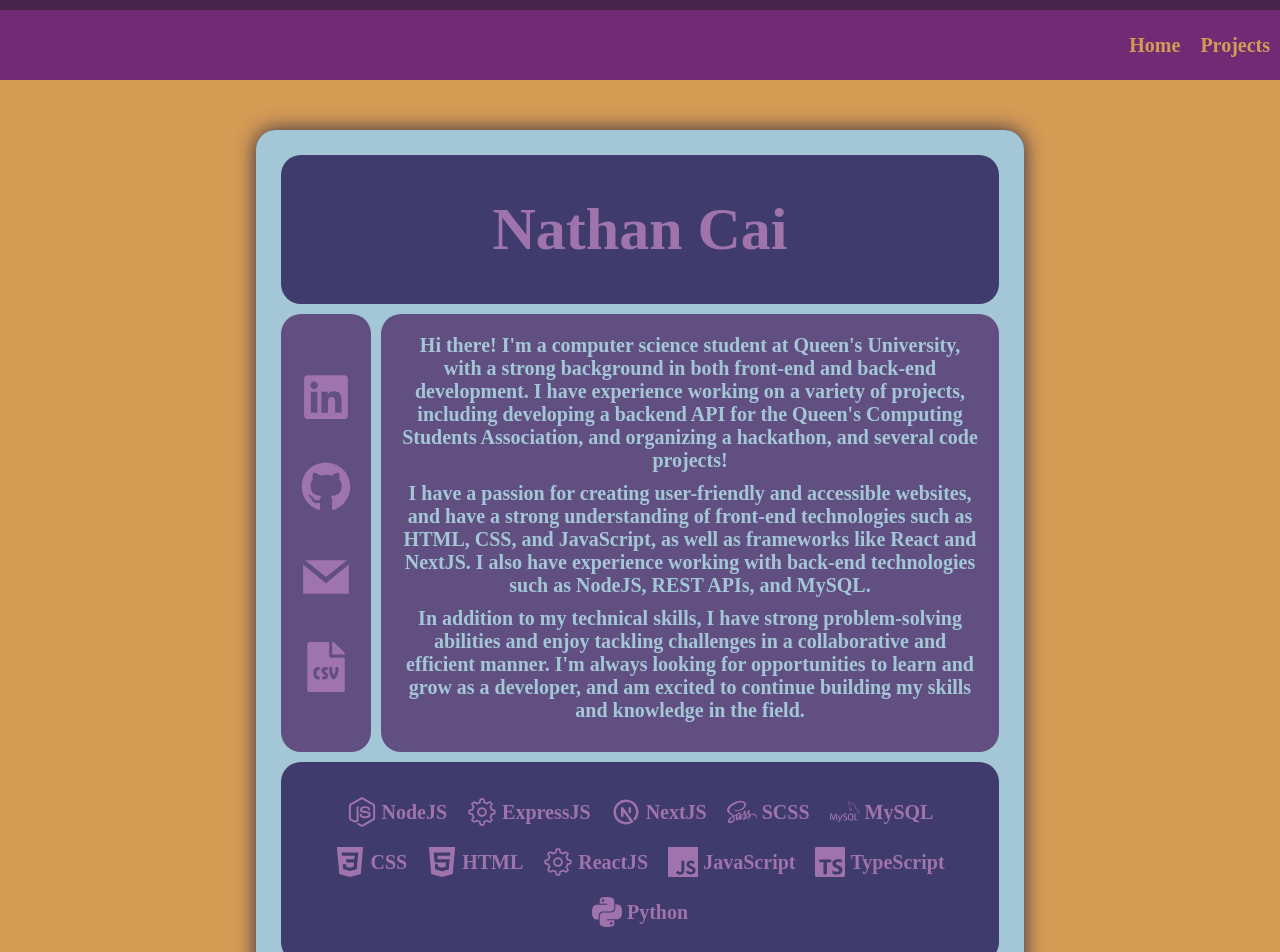
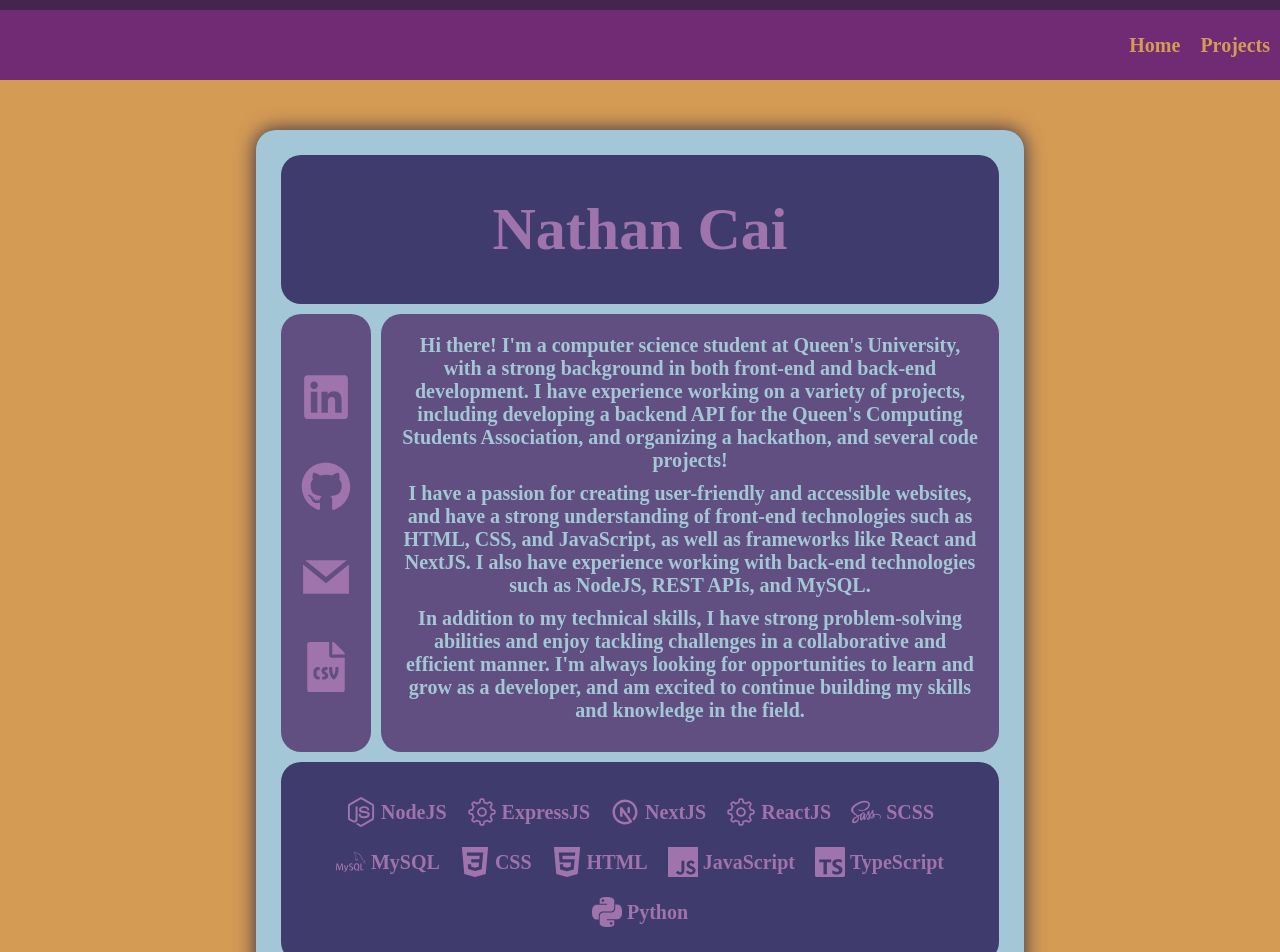
Before and after one commit to destroyer22719/portfolio, a Next.js app: page / in a window 1280 px wide. Shown: the top 952 px of the page. Built offline with nearby package versions, Linux system fonts and the light colour scheme.

Commit message:
fixed linking with the tags

```diff
--- a/app/page.tsx
+++ b/app/page.tsx
@@ -24,17 +24,17 @@ function Page() {
   }, []);
 
   const skills = [
-    "NodeJS",
-    "ExpressJS",
-    "NextJS",
-    "SCSS",
-    "MySQL",
-    "CSS",
-    "HTML",
-    "ReactJS",
-    "JavaScript",
-    "TypeScript",
-    "Python",
+    { name: "NodeJS", link: true },
+    { name: "ExpressJS", link: true },
+    { name: "NextJS", link: true },
+    { name: "ReactJS", link: false },
+    { name: "SCSS", link: true },
+    { name: "MySQL", link: true },
+    { name: "CSS", link: true },
+    { name: "HTML", link: true },
+    { name: "JavaScript", link: true },
+    { name: "TypeScript", link: true },
+    { name: "Python", link: false },
   ];
   return (
     <div className={styles["home-page"]}>
@@ -103,8 +103,9 @@ function Page() {
           <>
             {skills.map((skill, i) => (
               <TagComponent
-                tag={skill}
-                key={skill}
+                tag={skill.name}
+                key={skill.name}
+                link={skill.link}
                 size={30}
                 className={styles["home-page__skills-item"]}
                 iconClassName={styles["home-page__skills-item-icon"]}
--- a/components/ProjectCardComponent.tsx
+++ b/components/ProjectCardComponent.tsx
@@ -50,6 +50,7 @@ const ProjectCard: React.FC<Props> = ({
             iconClassName={styles["project-card__tag-icon"]}
             tag={tag}
             key={i}
+            link={true}
           />
         ))}
       </div>
--- a/components/TagComponent.tsx
+++ b/components/TagComponent.tsx
@@ -16,6 +16,7 @@ type Prop = {
   className: string;
   iconClassName: string;
   size?: number;
+  link?: boolean;
 };
 
 const TagToIcon: React.FC<{
@@ -50,12 +51,13 @@ const TagToIcon: React.FC<{
 };
 const TagComponent: React.FC<Prop> = ({
   tag,
+  link=true,
   className,
   iconClassName,
   size,
 }) => {
   return (
-    <Link href={`/projects?tag=${tag}`}>
+    <Link href={link ? `/projects?tag=${tag}` : "/projects"}>
       <div className={className}>
         <TagToIcon tag={tag} className={iconClassName} size={size} />
         <div>{tag}</div>
--- a/data/projects.json
+++ b/data/projects.json
@@ -18,6 +18,6 @@
     "desc": "A visualized solution to the Cross Spiral puzzle from a former Canadian Computing Competition question.",
     "url": "https://www.npmjs.com/package/email-cleaner",
     "github": "https://destroyer22719.github.io/Spiraling-Circle-Challenge/",
-    "tags": ["JavaScript", "TypeScript"]
+    "tags": ["HTML", "CSS", "JavaScript"]
   }
 ]
```
